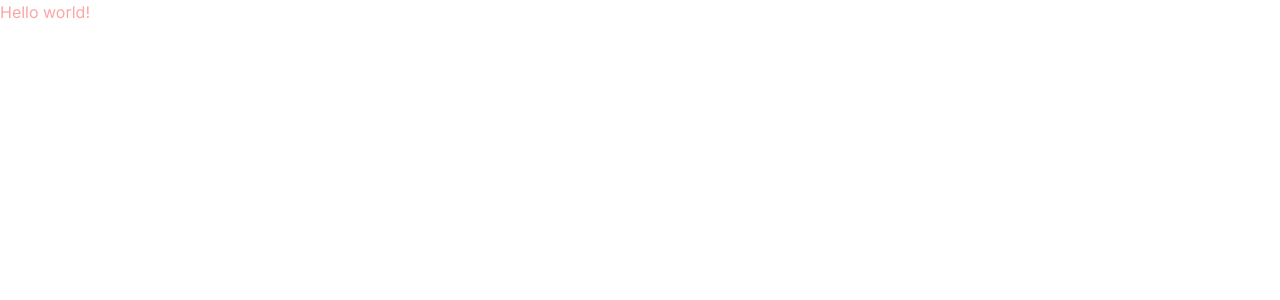
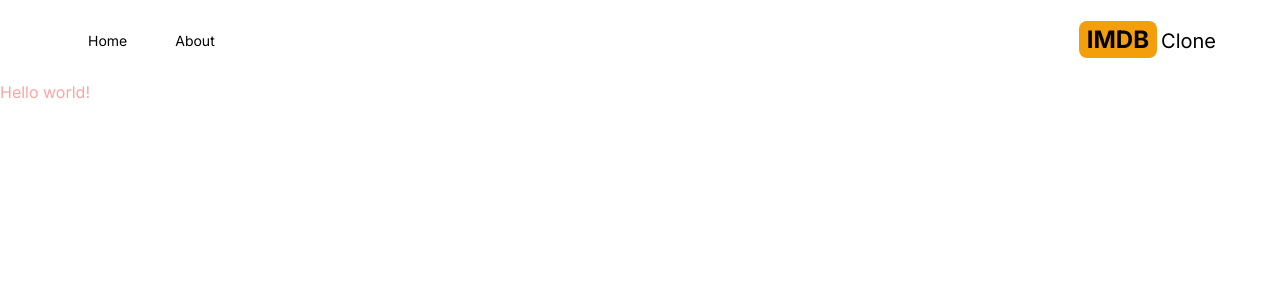
Before and after one commit to CharwekarAkshay/imdb, a Next.js app: page / in a window 1280 px wide. Shown: the top 300 px of the page. Built offline with nearby package versions, Linux system fonts and the light colour scheme.

Commit message:
Added header section

```diff
--- a/app/layout.tsx
+++ b/app/layout.tsx
@@ -1,7 +1,8 @@
 import './globals.css'
-import { Inter } from 'next/font/google'
+import {Inter} from 'next/font/google'
+import Header from "@/components/Header";
 
-const inter = Inter({ subsets: ['latin'] })
+const inter = Inter({subsets: ['latin']})
 
 export const metadata = {
     title: 'IMDB',
@@ -15,7 +16,10 @@
 }) {
     return (
         <html lang="en">
-      <body className={inter.className}>{children}</body>
+            <body className={inter.className}>
+                <Header/>
+                {children}
+            </body>
         </html>
     )
 }
--- /dev/null
+++ b/components/Header.tsx
@@ -0,0 +1,26 @@
+import MenuItem from "@/components/MenuItem";
+import {AiFillHome} from "react-icons/ai";
+import {BsFillInfoCircleFill} from "react-icons/bs";
+import Link from "next/link";
+
+const Header = () => {
+    return (
+        <div className="flex justify-between mx-2 max-w-6xl sm:mx-auto items-center py-6">
+            <div className="flex">
+                <MenuItem title="Home" address="/" icon={AiFillHome}/>
+                <MenuItem title="About" address="/about" icon={BsFillInfoCircleFill}/>
+            </div>
+            <div className="">
+                <Link href="/">
+                    <h2 className="text-2xl">
+                        <span className="font-bold bg-amber-500 py-1 px-2 rounded-lg mr-1">
+                            IMDB
+                        </span>
+                        <span className="text-xl hidden sm:inline">Clone</span>
+                    </h2>
+                </Link>
+            </div>
+        </div>
+    );
+};
+export default Header;
--- /dev/null
+++ b/components/MenuItem.tsx
@@ -0,0 +1,22 @@
+import {IconType} from "react-icons";
+import Link from "next/link";
+
+interface MenuItemProps {
+    title: string;
+    address: string;
+    icon: IconType;
+}
+
+const MenuItem = (props: MenuItemProps) => {
+    const {title, address, icon: Icon} = props;
+    return (
+        <div>
+            <Link href={address} className="mx-4 lg:mx-6 hover:text-amber-600">
+                <Icon className="text-2xl sm:hidden mx-4"/>
+                <p className="hidden sm:inline my-2 text-sm">{title}</p>
+            </Link>
+        </div>
+    )
+};
+
+export default MenuItem;
--- a/package.json
+++ b/package.json
@@ -19,6 +19,7 @@
     "postcss": "8.4.23",
     "react": "18.2.0",
     "react-dom": "18.2.0",
+    "react-icons": "^4.8.0",
     "tailwindcss": "3.3.2",
     "typescript": "5.0.4"
   }
```
Also changed, not shown: 1 other file (tests, documents, lock files or other folders). Lines whose indentation alone changed are shown as unchanged.
